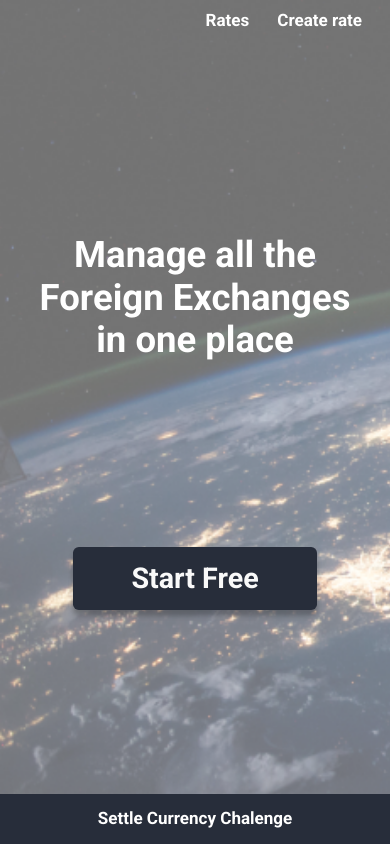
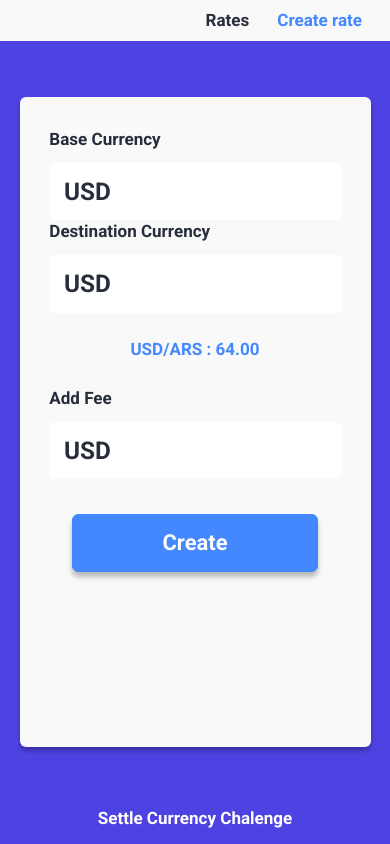
Before and after one commit to FSBalbuena/fx-rates-app, a React app: page /create in a window 390 px wide. Before the commit this address led to /home. Built offline with nearby package versions, Linux system fonts and the light colour scheme.

Commit message:
mobile view finish for create form

```diff
--- /dev/null
+++ b/src/react/components/Create.jsx
@@ -0,0 +1,49 @@
+import React from 'react'
+import PropTypes from 'prop-types'
+import {Background, FormBox, FormLabel,FormInput,Text, FormButton} from './StoryBook'
+
+
+const styles=isDesktop=>({
+    background:{
+        display:"flex",
+        justifyContent:"center",
+        alignItems:"center",
+        padding:"16vw 0px"
+    },
+    rate:{
+        color:"#4488FF",
+        textAlign:"center",
+        margin:"6.56vw 0px"
+    }
+
+})
+
+const RatesComponent=({isDesktop})=>{
+    const classes=styles(isDesktop)
+    return (
+        <Background bg={"#4E42E2"} style={classes.background}>
+           <FormBox>
+               <FormLabel>Base Currency
+                    <FormInput value={"USD"}/>
+               </FormLabel>
+               <FormLabel>Destination Currency
+                    <FormInput value={"USD"}/>
+               </FormLabel>
+               <Text style={classes.rate}>USD/ARS : 64.00</Text>
+               <FormLabel>Add Fee
+                    <FormInput value={"USD"}/>
+               </FormLabel>
+               <FormButton >
+                   Create
+               </FormButton>
+           </FormBox>
+        </Background>
+    )
+}
+RatesComponent.propTypes={
+    isDesktop:PropTypes.bool
+}
+RatesComponent.defaultProps={
+    isDesktop:false
+}
+export default RatesComponent
--- a/src/react/components/FooterComponent.jsx
+++ b/src/react/components/FooterComponent.jsx
@@ -6,19 +6,30 @@ const styles=isDesktop=>({
     text:{
         fontSize: isDesktop?"2.5vh":"",
         lineHeight: isDesktop?"2.5vh":"",
+    },
+    wrapper:{
+        position:"relative",
+        top:"0px",
+        left:"0px"
+    },
+    Footer:{
+        top:isDesktop?"-7.41vh":"",
+        height:isDesktop?"7.41vh":""
     }
 })
 
 const FooterComponent=({background,text,isDesktop})=>{
     const classes=styles(isDesktop)
     return (
-        <Footer bg={background}>
+        <div style={classes.wrapper}>
+        <Footer bg={background} style={classes.Footer}>
             <Text textAlign={"center"}
             style={classes.text}
             >
                 {text}
             </Text>
         </Footer>
+        </div>
 )
 }
 
--- a/src/react/components/Rates.jsx
+++ b/src/react/components/Rates.jsx
@@ -8,7 +8,7 @@ const styles=isDesktop=>({
     background:{
         display:"flex",
         justifyContent:"flex-start",
-        padding:"0px",
+        padding:"16vw",
         alignItems:"center",
         flexDirection:"column"
     },
--- a/src/react/components/StoryBook/index.js
+++ b/src/react/components/StoryBook/index.js
@@ -12,9 +12,10 @@ font-weight: ${props=>props.fw || "normal"};
 font-size: ${props=>props.fs || "4.37vmin"};
 line-height: 30px;
 text-decoration:none;
+cursor:pointer;
 `
 export const Background=styled.main`
-position:absolute;
+position:relative;
 left:0px;
 top:0px;
 height:${props=>props.height || "auto"};
@@ -37,16 +38,13 @@ width:${ props=>props.width || "100%"};
 margin:${props=>props.m || "0px"};
 
 `
-/**@media (min-width:800px){
-font-size: 1.75vw;
-line-height: 1.75vw;
-    } */
+
 export const Header=styled(Text)`
 font-size: 9.37vmin;
 line-height: 10.93vmin;
 
 `
-/***/
+
 
 
 /*--------------------------------------    NAVBAR    ------------------------------- */
@@ -72,7 +70,7 @@ font-weight: bold;
 font-size: 4.37vmin;
 line-height: 4.37vmin;
 color: ${props=>props.color?props.color:props.active?"#4488FF":"#272D3A"};
-padding-right:7.18vmin;
+margin-right:7.18vmin;
 z-index:11;
 :hover{
     color:"#272D3A";
@@ -86,13 +84,12 @@ z-index:11;
 /*--------------------------------------------------------------------- */
 
 export const Footer=styled.footer`
-position:fixed;
-bottom:0px;
+position:absolute;
+top:-12.81vmin;
 left:0px;
 width:100%;
-background:${props=>props.bg || "transparent"};
+background:${props=>props.bg || "#4E42E2"};
 height:12.81vmin;
-max-height:7.41vh;
 display:flex;
 justify-content:center;
 align-items:center
@@ -132,11 +129,7 @@ width:75vw;
 height:14.68vw;
 border:none;
 padding:3.75vw;
-margin-top:19vw;
-`
-export const FormButton=styled(Button)`
-
-
+margin-top:3.12vw;
 `
 
 export const Card=styled.article`
@@ -161,6 +154,39 @@ font-size: 5.62vw;
 line-height: 6.56vw;
 color: #FFFFFF;
 `
-export const CardRow=styled.div`
+export const FormBox=styled(Card)`
+margin:0px;
+padding-top:7.81vw;
+display:flex;
+flex-direction:column;
+justify-content:flex-start;
+align-items:center;
+min-height:77vh
+`
 
+export const FormLabel=styled.label`
+font-family: Roboto;
+font-style: normal;
+font-weight: bold;
+font-size: 4.37vmin;
+line-height: 5.93vmin;
+color: #272D3A;
+width:83%
 `
+export const FormButton=styled(Button)`
+display:block;
+width: 70%;
+height: 14.68vw;
+background: #4488FF;
+border: 1px solid #4488FF;
+box-sizing: border-box;
+box-shadow: 0px 1.25vw 1.25vw rgba(0, 0, 0, 0.25);
+border-radius: 1.56vw;
+font-family: Roboto;
+font-style: normal;
+font-weight: bold;
+font-size: 5.62vw;
+line-height: 6.56vw;
+color: #FFFFFF;
+margin:9vw 0px;
+`
--- a/src/react/containers/App.jsx
+++ b/src/react/containers/App.jsx
@@ -6,6 +6,7 @@ import { connect } from 'react-redux';
 /*----------------------------------Container------------------------------ */
 import HomeContainer from './HomeContainer'
 import RatesContainer from './RatesContainer'
+import CreateContainer from './CreateContainer'
 import AppNavContainer from './AppNavContainer'
 import FooterContainer from './FooterContainer'
 
@@ -28,6 +29,7 @@ const App= ({setUiLayout})=>{
             <Switch>
                 <Route path="/home" exact component={HomeContainer}/>
                 <Route path="/rates" exact component={RatesContainer}/>
+                <Route path="/create" exact component={CreateContainer}/>
                 <Redirect from="/" to="/home"/>
             </Switch>
             <FooterContainer/>
--- /dev/null
+++ b/src/react/containers/CreateContainer.jsx
@@ -0,0 +1,18 @@
+import React from 'react';
+import { connect } from 'react-redux';
+
+import CreateComponent from '../components/Create'
+
+const ExampleContainer= ({isDesktop})=>{
+
+    return <CreateComponent isDesktop={isDesktop}/>
+}
+
+/* react-redux settings */
+const mapStateToProps=(state,ownProps)=>({
+    isDesktop:state.ui.isDesktop
+})
+const mapDispatchToProps=(dispatch,ownProps)=>({
+})
+
+export default connect(mapStateToProps,mapDispatchToProps)(ExampleContainer)
```
